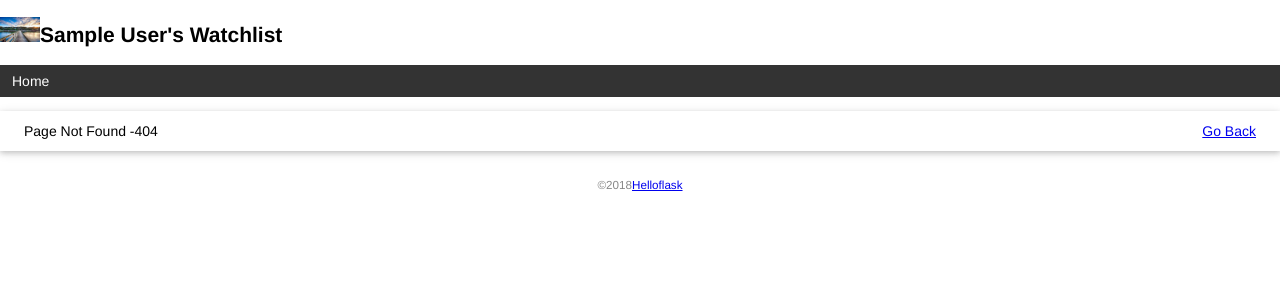
After one commit to happiness-hash/learn_flask, a Flask app: template templates/404.html in a window 1280 px wide. The commit adds this page. Shown: the top 300 px of the page. Run offline with Flask 3, Linux system fonts and the light colour scheme; the template is opened without the code that fills it: values that come from a table or form of the project are taken from there, others are empty; tables that the repository leaves empty hold one stand-in row (values such as "Sample post").

Commit message:
Add basee template and error template

```diff
--- a/app.py
+++ b/app.py
@@ -46,11 +46,28 @@ def forge():
     db.session.commit()
     click.echo('Done.')
 
+
+@app.context_processor
+def inject_user():
+    user = User.query.first()
+    return dict(user = user)
+
 @app.route('/')
 def index():
+    movies = Movie.query.all()
+    return render_template('index.html',movies = movies )
+
+
+@app.errorhandler(404)
+def page_not_found(e):
     user = User.query.first()
-    movies = Movie.query.all()
-    return render_template('index.html',user = user,movies = movies)
+    return render_template('404.html',user = user),404
+
+# @app.route('/')
+# def index():
+#     user = User.query.first()
+#     movies = Movie.query.all()
+#     return render_template('index.html',user = user,movies = movies)
 
 
 # @app.route('/')
@@ -58,7 +75,8 @@ def index():
 #     return render_template('index.html',name  = name ,movies = movies )
 @app.route('/user/<name>')
 def user_page(name):
-    return f'User: {escape(name)}'
+    # return f'User: {escape(name)}'
+    return render_template("index.html",user = {"name": name})
 
 
 @app.route("/test")
--- a/static/style.css
+++ b/static/style.css
@@ -34,3 +34,34 @@ display:block;
 margin:0 auto;
 height :100px;
 }
+nav ul{
+list-style-type:none;
+margin:0;
+padding:0;
+overflow:hidden;
+background-color:#333;
+}
+nav li{
+float:left;
+}
+nav li a{
+display:block;
+color:white;
+text-align:center;
+padding:8px 12px;
+text-decoration:none;
+}
+nav li a:hover{
+background-color:#111;
+}
+.float-right{
+float:right;
+}
+.imdb{
+font-size:12px;
+font-weight:bold;
+color:black;
+text-decoration:none;
+background:#F5C518;
+border-radius:5px;
+padding:3px 5px;}
--- /dev/null
+++ b/templates/404.html
@@ -0,0 +1,38 @@
+<!--<!DOCTYPE html>-->
+<!--<html lang = "en">-->
+<!--<head>-->
+<!--    <meta charset = "utf-8">-->
+<!--    <title>{{user.name}}'s Watchlist</title>-->
+<!--    <link rel  ="icon" href = "{{url_for('static',filename = 'favicon.ico')}}">-->
+<!--    <link rel = "stylesheet" hrefg = "{{url_for('static',filename = 'style.css')}}" type = "text/css">-->
+<!--</head>-->
+<!--<body>-->
+<!--<h2>-->
+<!--    <img alt = "Avatar" class = "avatar" src = "{{url_for('static',filename = 'images/Avatar.jpg')}}">-->
+<!--    {{user.name}}'s Watchlist-->
+<!--</h2>-->
+<!--<ul class = "movie-list">-->
+<!--    <li>-->
+<!--        Page Not Found -404-->
+<!--        <span class = 'float-right'>-->
+<!--            <a href ="{{url_for('index')}}" >Go Back</a>-->
+<!--        </span>-->
+<!--    </li>-->
+<!--</ul>-->
+<!--<footer>-->
+<!--    <small>&copy;2018<a href = "http://helloflask.com/book/3">HelloFlask</a></small>-->
+<!--</footer>-->
+<!--</body>-->
+<!--</html>-->
+{%extends 'base.html' %}
+{%block content%}
+<ul class = "movie-list">
+    <li>
+        Page Not Found -404
+
+    <span class = "float-right">
+        <a href = "{{url_for('index')}}">Go Back</a>
+    </span>
+    </li>
+</ul>
+{%endblock%}
--- /dev/null
+++ b/templates/base.html
@@ -0,0 +1,28 @@
+<!DOCTYPE html>
+<html lang = "en">
+<head>
+    {%block head%}
+    <meta charset = "utf-8">
+    <meta name = "viewport" content = "width=device-width,initial-scale = 1.0">
+    <title>{{user.name}}'s Watchlist</title>
+    <link rel = "icon" href = "{{url_for('static',filename = 'Favicon.jpg')}}">
+    <link rel = "stylesheet" href = "{{url_for('static',filename  = 'style.css')}}" type = "text/css">
+    {%endblock%}
+</head>
+<body>
+<h2>
+    <img alt = "Avatar" class = "avatar" src = "{{url_for('static',filename  = 'images/Avatar.jpg')}}">{{user.name}}'s Watchlist
+
+</h2>
+<nav>
+    <ul>
+        <li><a href = "{{url_for('index')}}">Home</a></li>
+
+    </ul>
+</nav>
+{%block content%} {%endblock%}
+<footer>
+    <small>&copy;2018<a href = "http://helloflask.com/book/3">Helloflask</a></small>
+</footer>
+</body>
+</html>
```
Also changed, not shown: templates/index.html (+38 -24 lines).
